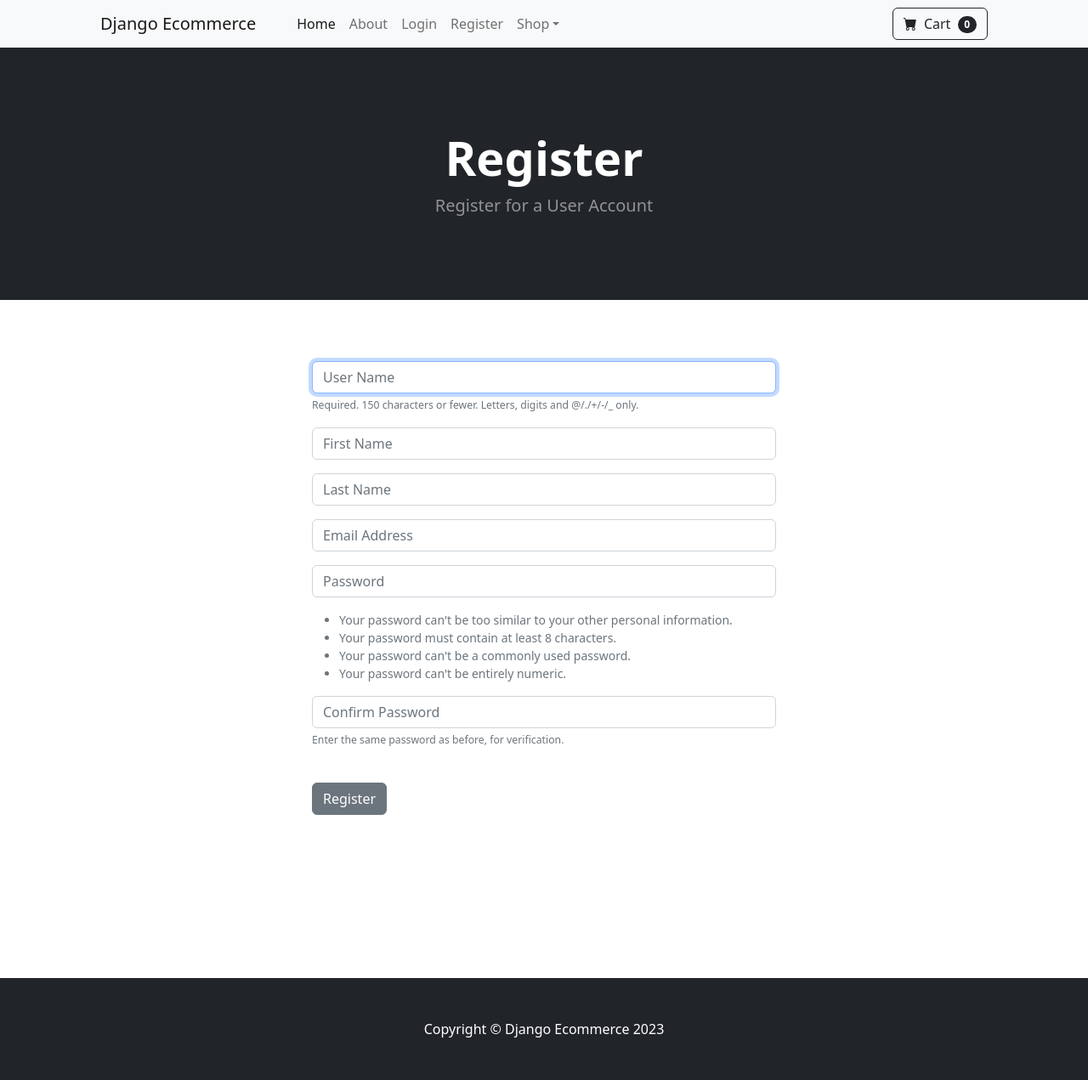
After one commit to EmoPKFR/django-ecommerce, a Django app: page /register/ in a window 1280 px wide. The commit adds this page. Shown: the whole page at 85% size. Run offline with Django 4.2, Linux system fonts and the light colour scheme; some libraries are stand-ins or nearby versions.

Commit message:
Adding basic Register functionality

```diff
--- /dev/null
+++ b/store/forms.py
@@ -0,0 +1,30 @@
+from django.contrib.auth.models import User
+from django.contrib.auth.forms import UserCreationForm
+from django import forms
+
+class SignUpForm(UserCreationForm):
+	email = forms.EmailField(label="", widget=forms.TextInput(attrs={'class':'form-control', 'placeholder':'Email Address'}))
+	first_name = forms.CharField(label="", max_length=100, widget=forms.TextInput(attrs={'class':'form-control', 'placeholder':'First Name'}))
+	last_name = forms.CharField(label="", max_length=100, widget=forms.TextInput(attrs={'class':'form-control', 'placeholder':'Last Name'}))
+
+	class Meta:
+		model = User
+		fields = ('username', 'first_name', 'last_name', 'email', 'password1', 'password2')
+
+	def __init__(self, *args, **kwargs):
+		super(SignUpForm, self).__init__(*args, **kwargs)
+
+		self.fields['username'].widget.attrs['class'] = 'form-control'
+		self.fields['username'].widget.attrs['placeholder'] = 'User Name'
+		self.fields['username'].label = ''
+		self.fields['username'].help_text = '<span class="form-text text-muted"><small>Required. 150 characters or fewer. Letters, digits and @/./+/-/_ only.</small></span>'
+
+		self.fields['password1'].widget.attrs['class'] = 'form-control'
+		self.fields['password1'].widget.attrs['placeholder'] = 'Password'
+		self.fields['password1'].label = ''
+		self.fields['password1'].help_text = '<ul class="form-text text-muted small"><li>Your password can\'t be too similar to your other personal information.</li><li>Your password must contain at least 8 characters.</li><li>Your password can\'t be a commonly used password.</li><li>Your password can\'t be entirely numeric.</li></ul>'
+
+		self.fields['password2'].widget.attrs['class'] = 'form-control'
+		self.fields['password2'].widget.attrs['placeholder'] = 'Confirm Password'
+		self.fields['password2'].label = ''
+		self.fields['password2'].help_text = '<span class="form-text text-muted"><small>Enter the same password as before, for verification.</small></span>'
--- a/store/templates/navbar.html
+++ b/store/templates/navbar.html
@@ -11,6 +11,7 @@
                 <li class="nav-item"><a class="nav-link" href="{%url 'logout'%}">Logout</a></li>
                 {%else%}
                 <li class="nav-item"><a class="nav-link" href="{%url 'login'%}">Login</a></li>
+                <li class="nav-item"><a class="nav-link" href="{%url 'register'%}">Register</a></li>
                 {%endif%}
                 <li class="nav-item dropdown">
                     <a class="nav-link dropdown-toggle" id="navbarDropdown" href="#" role="button" data-bs-toggle="dropdown" aria-expanded="false">Shop</a>
--- /dev/null
+++ b/store/templates/register.html
@@ -0,0 +1,27 @@
+{%extends "base.html"%}
+{%block title%}<title>Register</title>{%endblock%}
+{%block content%}
+<!-- Header-->
+<header class="bg-dark py-5">
+    <div class="container px-4 px-lg-5 my-5">
+        <div class="text-center text-white">
+            <h1 class="display-4 fw-bolder">Register</h1>
+            <p class="lead fw-normal text-white-50 mb-0">Register for a User Account</p>
+        </div>
+    </div>
+</header>
+<div class="container">
+    <div class="row">
+            <div class="col-md-6 offset-md-3">
+                <br><br><br>
+                <form method="POST" action="{%url 'register'%}">
+                    {%csrf_token%}
+                    {{form.as_p}}
+                    <br>
+                    <button type="submit" class="btn btn-secondary">Register</button>
+                  </form>
+                <br><br><br><br><br><br><br><br>
+            </div>
+    </div>
+</div>
+{%endblock%}
--- a/store/urls.py
+++ b/store/urls.py
@@ -6,4 +6,5 @@ urlpatterns = [
     path('about/', views.about, name='about'),
     path('login/', views.login_user, name='login'),
     path('logout/', views.logout_user, name='logout'),
+    path('register/', views.register_user, name='register'),
 ]
--- a/store/views.py
+++ b/store/views.py
@@ -2,6 +2,10 @@ from django.shortcuts import render, redirect
 from .models import Product
 from django.contrib.auth import authenticate, login, logout
 from django.contrib import messages
+from django.contrib.auth.models import User
+from django.contrib.auth.forms import UserCreationForm
+from .forms import SignUpForm
+from django import forms
 
 
 def home(request):
@@ -32,3 +36,22 @@ def logout_user(request):
     logout(request)
     messages.success(request, ("You have been Logged out!"))
     return redirect("home")
+
+def register_user(request):
+    form = SignUpForm()
+    if request.method == "POST":
+        form = SignUpForm(request.POST)
+        if form.is_valid():
+            form.save()
+            username = form.cleaned_data["username"]
+            password = form.cleaned_data["password1"]
+            #log in user
+            user = authenticate(username=username, password=password)
+            login(request, user)
+            messages.success(request, ("You Have Registered Successfully"))
+            return redirect("home")
+        else:
+            messages.success(request, ("There was a problem Registering, please try again..."))
+            return redirect("register")
+
+    return render(request, 'register.html', {"form": form})
```
Also changed, not shown: db.sqlite3.
